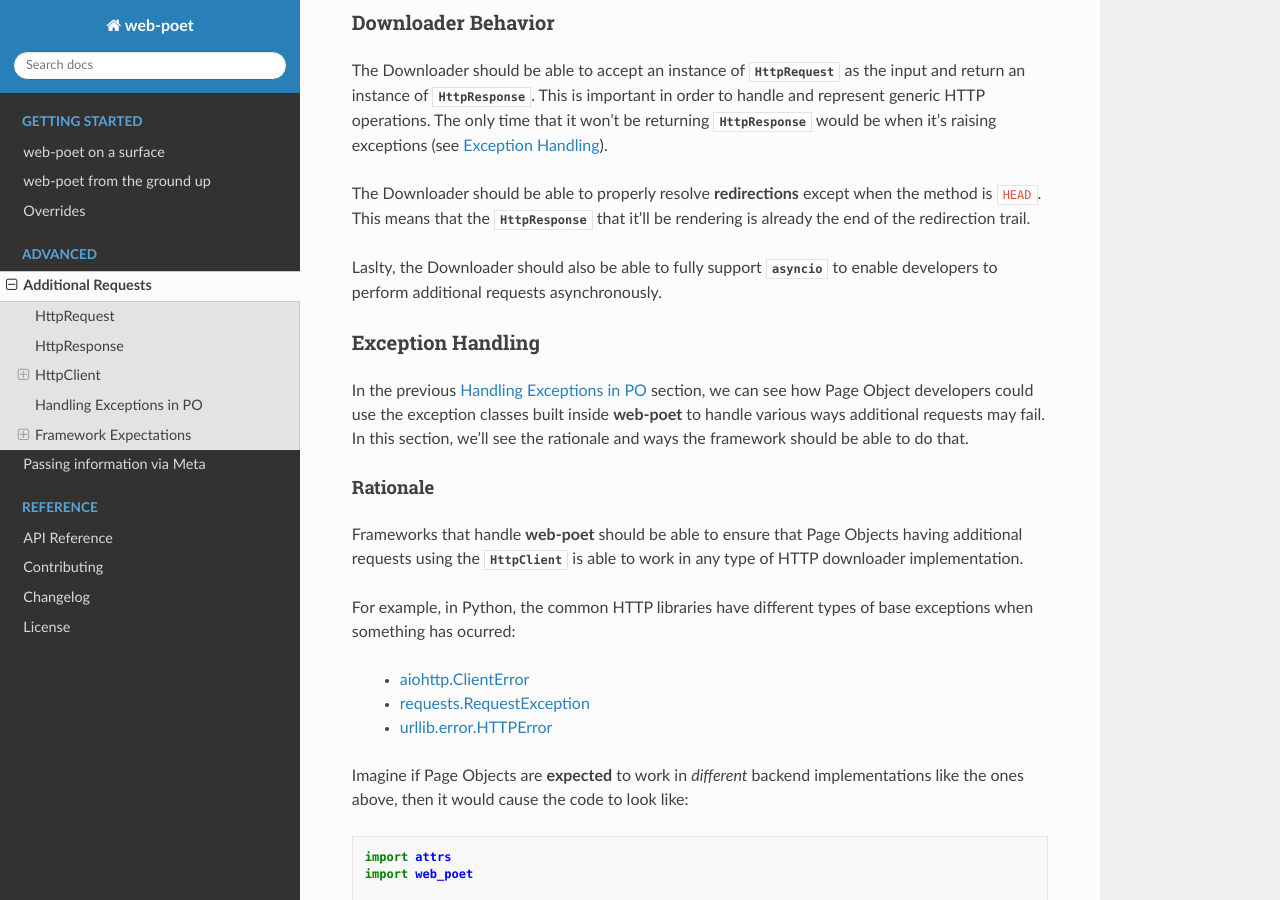
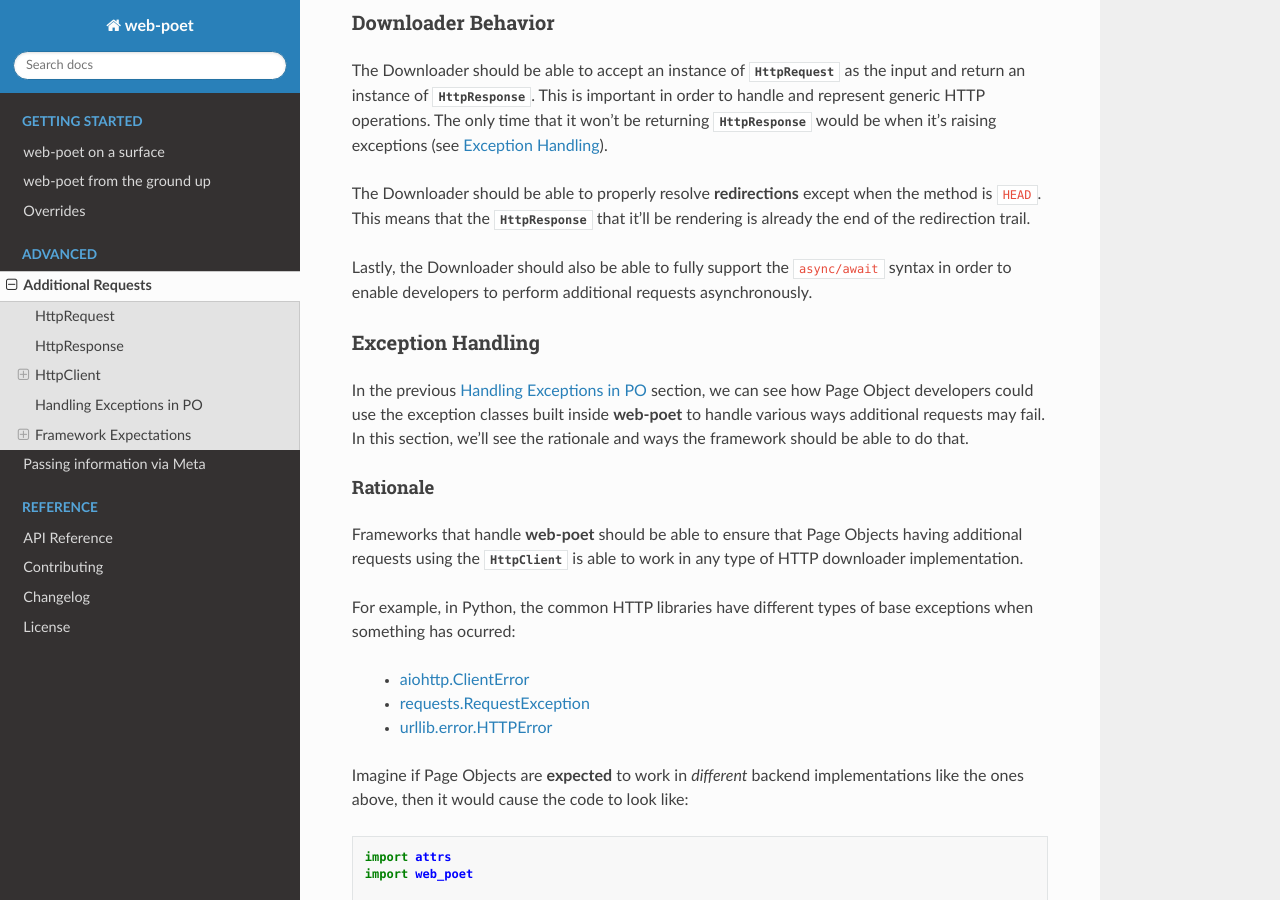
Before and after one commit to scrapinghub/web-poet, a Sphinx documentation site: the page built from docs/advanced/additional-requests.rst, in a window 1280 px wide and 900 px high, scrolled down 16202 px. Built offline with Sphinx 7.4.7 and the Read the Docs theme 2.0.0, drawn with Linux system fonts in a browser that asks for light colours.

Commit message:
update docs to refer to async/await instead of asyncio

```diff
--- a/docs/advanced/additional-requests.rst
+++ b/docs/advanced/additional-requests.rst
@@ -903,8 +903,8 @@
 the method is ``HEAD``. This means that the :class:`~.HttpResponse` that it'll
 be rendering is already the end of the redirection trail.
 
-Laslty, the Downloader should also be able to fully support :mod:`asyncio` to
-enable developers to perform additional requests asynchronously.
+Lastly, the Downloader should also be able to fully support the ``async/await``
+syntax in order to enable developers to perform additional requests asynchronously.
 
 .. _framework-exception-handling:
 
```
